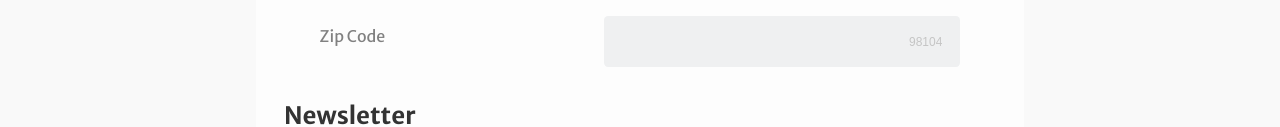
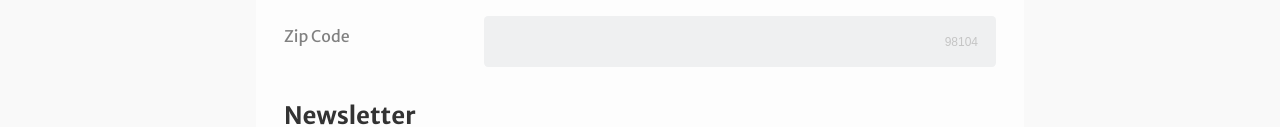
Before and after one commit to AbdiqafarHashi/Techdegree-project-3-, a plain HTML site: page Techdegree-project-3-/Index.html in a window 1280 px wide. Shown: the part 755-882 px from the top of the page. Drawn offline with Linux system fonts and the light colour scheme.

Commit message:
final Update!

```diff
--- a/Techdegree-project-3-/Index.html
+++ b/Techdegree-project-3-/Index.html
@@ -101,9 +101,9 @@
                                             <option value="WY">Wyoming</option>
                                           </select>
                                         </div>
-                                        <div class="zip">
-                                          <label for="zip">Zip Code</label>
-                                          <input type="text" id="zip" name="user_zipcode" maxlength="5" placeholder="98104">
+                                        <div>
+                                          <label class="zip" for="zip">Zip Code</label>
+                                          <input id="zip" type="text"  name="user_zipcode" maxlength="5" placeholder="98104">
                                         </div>
                                       </fieldset>
                                                 <fieldset>
```
